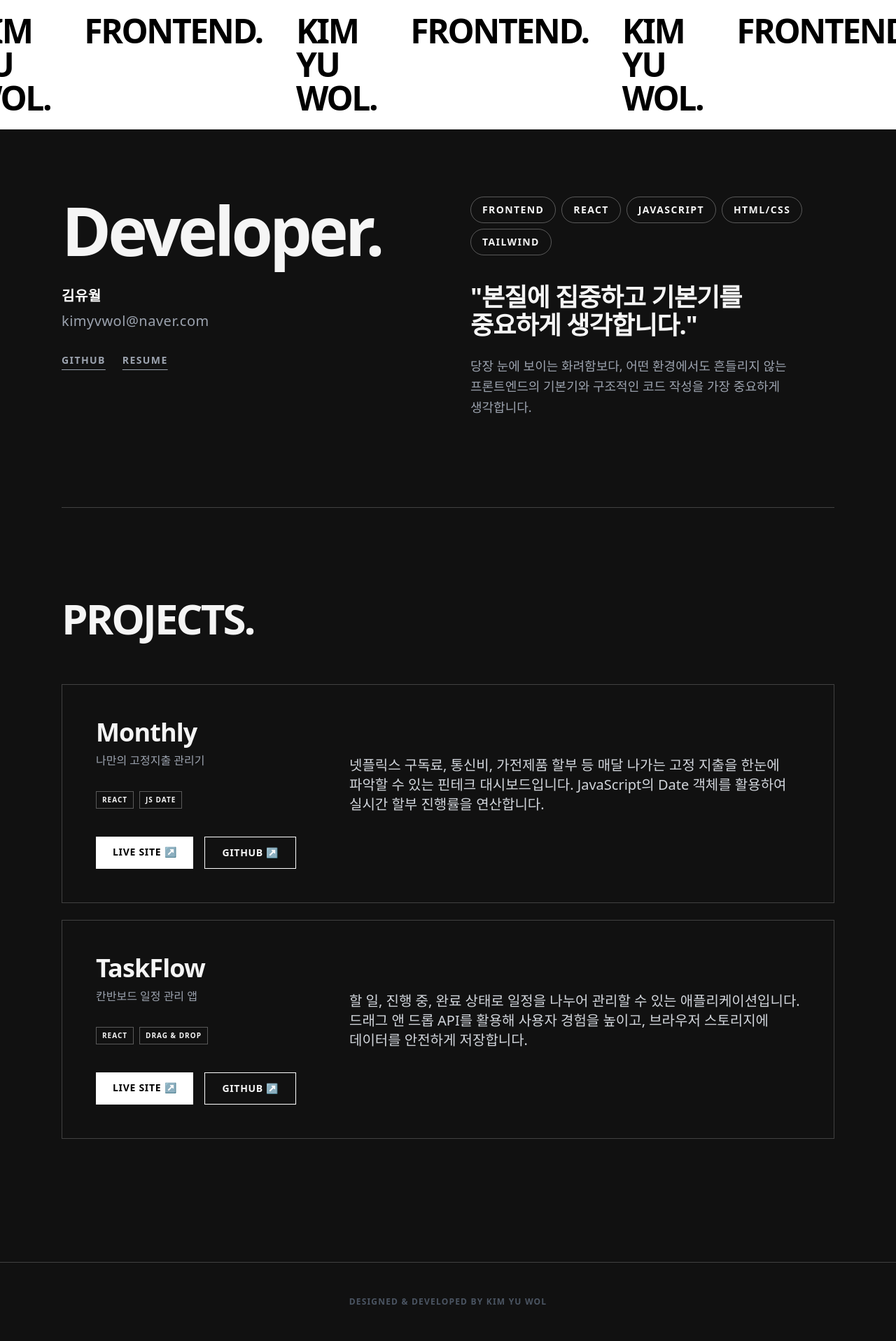
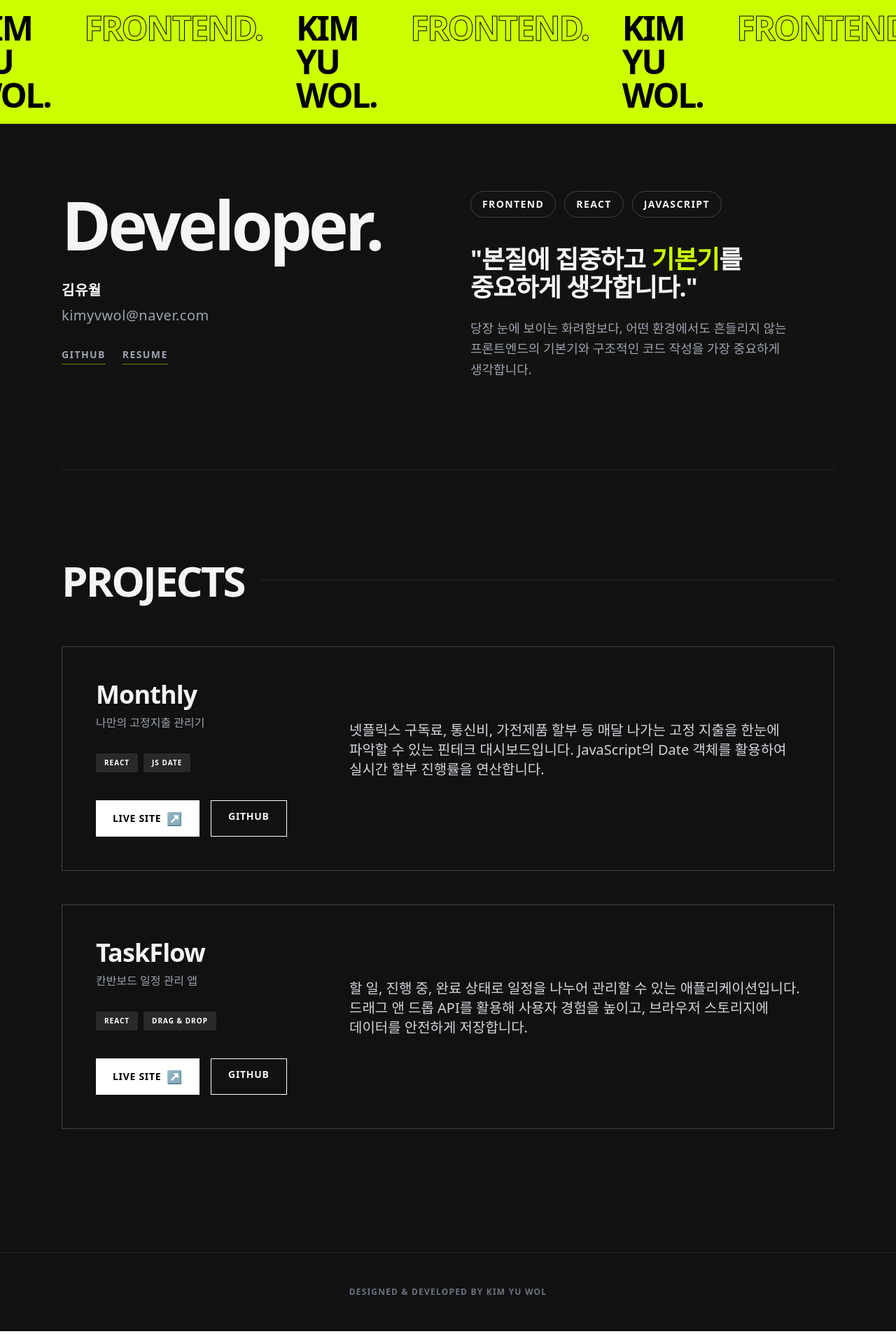
Before and after one commit to kimyvwol-beep/portfolio, a React app: page / in a window 1280 px wide. Shown: the whole page at 70% size. Built offline with nearby package versions, Linux system fonts and the light colour scheme; the HTML template or start-up script is replaced by a standard one.

Commit message:
Update App.jsx

```diff
--- a/src/App.jsx
+++ b/src/App.jsx
@@ -2,58 +2,62 @@ import { useEffect } from "react";
 
 export default function App() {
   return (
-    <div className="min-h-screen bg-[#111111] text-[#f5f5f5] font-sans selection:bg-white selection:text-black">
+    <div className="min-h-screen bg-[#111111] text-[#f5f5f5] font-sans selection:bg-[#ccff00] selection:text-black">
 
-      {/* 1. 무한 텍스트 흐름 (Marquee) 헤더 */}
-      <div className="w-full overflow-hidden border-b border-white/20 py-5 bg-white text-black flex">
-        <div className="w-max flex animate-marquee">
-          <div className="flex gap-12 px-6 text-4xl md:text-5xl font-black tracking-tighter">
-            <span>KIM YU WOL.</span>
-            <span>FRONTEND.</span>
-            <span>KIM YU WOL.</span>
-            <span>FRONTEND.</span>
-            <span>KIM YU WOL.</span>
-            <span>FRONTEND.</span>
+      {/* 1. 무한 텍스트 흐름 (Marquee) 헤더 - 네온 배경 & 외곽선 디자인 추가 */}
+      <div className="w-full overflow-hidden border-b border-white/10 py-4 bg-[#ccff00] text-black flex">
+        <div className="w-max flex animate-marquee items-center">
+          <div className="flex gap-12 px-6 text-4xl md:text-5xl font-black tracking-tighter uppercase">
+            <span>Kim Yu Wol.</span>
+            <span className="text-transparent" style={{ WebkitTextStroke: '1px black' }}>Frontend.</span>
+            <span>Kim Yu Wol.</span>
+            <span className="text-transparent" style={{ WebkitTextStroke: '1px black' }}>Frontend.</span>
+            <span>Kim Yu Wol.</span>
+            <span className="text-transparent" style={{ WebkitTextStroke: '1px black' }}>Frontend.</span>
           </div>
-          <div className="flex gap-12 px-6 text-4xl md:text-5xl font-black tracking-tighter">
-            <span>KIM YU WOL.</span>
-            <span>FRONTEND.</span>
-            <span>KIM YU WOL.</span>
-            <span>FRONTEND.</span>
-            <span>KIM YU WOL.</span>
-            <span>FRONTEND.</span>
+          <div className="flex gap-12 px-6 text-4xl md:text-5xl font-black tracking-tighter uppercase">
+            <span>Kim Yu Wol.</span>
+            <span className="text-transparent" style={{ WebkitTextStroke: '1px black' }}>Frontend.</span>
+            <span>Kim Yu Wol.</span>
+            <span className="text-transparent" style={{ WebkitTextStroke: '1px black' }}>Frontend.</span>
+            <span>Kim Yu Wol.</span>
+            <span className="text-transparent" style={{ WebkitTextStroke: '1px black' }}>Frontend.</span>
           </div>
         </div>
       </div>
 
-      <main className="max-w-6xl mx-auto px-6 py-24">
+      <main className="max-w-6xl mx-auto px-6 py-24 relative">
+
+        {/* 은은한 네온 배경 글로우 (장식용) */}
+        <div className="absolute top-20 right-10 w-64 h-64 bg-[#ccff00] rounded-full mix-blend-overlay filter blur-[150px] opacity-20 pointer-events-none"></div>
 
         {/* 2. 자기소개 섹션 */}
-        <div className="grid grid-cols-1 md:grid-cols-2 gap-16 mb-32 border-b border-white/20 pb-32">
+        <div className="grid grid-cols-1 md:grid-cols-2 gap-16 mb-32 border-b border-white/10 pb-32 relative z-10">
+
           <div className="flex flex-col justify-between">
             <div>
-              <h1 className="text-6xl md:text-8xl font-black mb-8 tracking-tighter">Developer.</h1>
+              <h1 className="text-6xl md:text-8xl font-black mb-8 tracking-tighter hover:text-[#ccff00] transition-colors duration-500 cursor-default">
+                Developer.
+              </h1>
               <div className="space-y-2 text-lg md:text-xl font-medium text-gray-400 tracking-wide">
                 <p className="text-white font-bold">김유월</p>
-                <p className="hover:text-white transition-colors cursor-pointer">kimyvwol@naver.com</p>
+                <p className="hover:text-[#ccff00] transition-colors cursor-pointer">kimyvwol@naver.com</p>
                 <div className="flex gap-6 pt-6 text-sm font-bold tracking-widest">
-                  <a href="https://github.com/kimyvwol-beep" target="_blank" rel="noreferrer" className="underline underline-offset-8 hover:text-white transition-colors uppercase">Github</a>
-                  <a href="#" className="underline underline-offset-8 hover:text-white transition-colors uppercase">Resume</a>
+                  <a href="https://github.com/kimyvwol-beep" target="_blank" rel="noreferrer" className="underline underline-offset-8 hover:text-[#ccff00] transition-colors uppercase decoration-[#ccff00]/50">Github</a>
+                  <a href="#" className="underline underline-offset-8 hover:text-[#ccff00] transition-colors uppercase decoration-[#ccff00]/50">Resume</a>
                 </div>
               </div>
             </div>
           </div>
 
           <div className="flex flex-col justify-end">
-            <div className="flex flex-wrap gap-2 mb-10 text-xs md:text-sm font-bold tracking-widest uppercase">
-              <span className="border border-white/30 px-4 py-2 rounded-full">Frontend</span>
-              <span className="border border-white/30 px-4 py-2 rounded-full">React</span>
-              <span className="border border-white/30 px-4 py-2 rounded-full">Javascript</span>
-              <span className="border border-white/30 px-4 py-2 rounded-full">HTML/CSS</span>
-              <span className="border border-white/30 px-4 py-2 rounded-full">Tailwind</span>
+            <div className="flex flex-wrap gap-3 mb-10 text-xs md:text-sm font-bold tracking-widest uppercase">
+              <span className="border border-white/20 px-4 py-2 rounded-full hover:border-[#ccff00] hover:text-[#ccff00] transition-colors cursor-default">Frontend</span>
+              <span className="border border-white/20 px-4 py-2 rounded-full hover:border-[#ccff00] hover:text-[#ccff00] transition-colors cursor-default">React</span>
+              <span className="border border-white/20 px-4 py-2 rounded-full hover:border-[#ccff00] hover:text-[#ccff00] transition-colors cursor-default">Javascript</span>
             </div>
             <p className="text-3xl md:text-4xl font-bold leading-tight tracking-tight break-keep mb-6">
-              "본질에 집중하고 기본기를 중요하게 생각합니다."
+              "본질에 집중하고 <span className="text-[#ccff00]">기본기</span>를 중요하게 생각합니다."
             </p>
             <p className="text-gray-400 text-lg leading-relaxed break-keep font-light">
               당장 눈에 보이는 화려함보다, 어떤 환경에서도 흔들리지 않는 프론트엔드의 기본기와 구조적인 코드 작성을 가장 중요하게 생각합니다.
@@ -62,26 +66,29 @@ export default function App() {
         </div>
 
         {/* 3. 프로젝트 섹션 */}
-        <div>
-          <h2 className="text-4xl md:text-6xl font-black mb-16 tracking-tighter uppercase">Projects.</h2>
+        <div className="relative z-10">
+          <h2 className="text-4xl md:text-6xl font-black mb-16 tracking-tighter uppercase flex items-center gap-6">
+            Projects <span className="h-[1px] bg-white/10 flex-1"></span>
+          </h2>
 
-          <div className="space-y-6">
+          <div className="space-y-12">
 
             {/* 프로젝트 1: Monthly */}
-            <div className="group border border-white/20 hover:border-white transition-all duration-300 p-8 md:p-12 flex flex-col md:flex-row gap-10">
+            {/* 🔥 카드 호버 시 네온 그림자와 함께 위로 떠오르는 역동적인 애니메이션 */}
+            <div className="group border border-white/20 bg-[#111111] hover:-translate-y-2 hover:shadow-[8px_8px_0px_#ccff00] hover:border-[#ccff00] transition-all duration-300 p-8 md:p-12 flex flex-col md:flex-row gap-10">
               <div className="w-full md:w-1/3">
-                <h3 className="text-3xl md:text-4xl font-black mb-2 tracking-tight">Monthly</h3>
+                <h3 className="text-3xl md:text-4xl font-black mb-2 tracking-tight group-hover:text-[#ccff00] transition-colors">Monthly</h3>
                 <p className="text-gray-400 mb-8 font-medium">나만의 고정지출 관리기</p>
                 <div className="flex flex-wrap gap-2 mb-10">
-                  <span className="text-[10px] uppercase tracking-widest font-bold border border-white/30 px-2 py-1">React</span>
-                  <span className="text-[10px] uppercase tracking-widest font-bold border border-white/30 px-2 py-1">JS Date</span>
+                  <span className="text-[10px] uppercase tracking-widest font-bold bg-white/10 text-white px-3 py-1.5 rounded-sm">React</span>
+                  <span className="text-[10px] uppercase tracking-widest font-bold bg-white/10 text-white px-3 py-1.5 rounded-sm">JS Date</span>
                 </div>
                 <div className="flex gap-4">
-                  <a href="https://monthly-tracker-lyart.vercel.app/" target="_blank" rel="noreferrer" className="text-sm font-bold bg-white text-black px-6 py-3 hover:bg-gray-300 transition-colors uppercase tracking-wider">
-                    Live Site ↗
+                  <a href="https://monthly-tracker-lyart.vercel.app/" target="_blank" rel="noreferrer" className="text-sm font-bold bg-white text-black px-6 py-3 hover:bg-[#ccff00] transition-colors uppercase tracking-wider flex items-center gap-2">
+                    Live Site <span className="text-lg">↗</span>
                   </a>
-                  <a href="https://github.com/kimyvwol-beep/monthly-tracker" target="_blank" rel="noreferrer" className="text-sm font-bold border border-white px-6 py-3 hover:bg-white/10 transition-colors uppercase tracking-wider">
-                    GitHub ↗
+                  <a href="https://github.com/kimyvwol-beep/monthly-tracker" target="_blank" rel="noreferrer" className="text-sm font-bold border border-white px-6 py-3 hover:border-[#ccff00] hover:text-[#ccff00] transition-colors uppercase tracking-wider">
+                    GitHub
                   </a>
                 </div>
               </div>
@@ -93,20 +100,20 @@ export default function App() {
             </div>
 
             {/* 프로젝트 2: TaskFlow */}
-            <div className="group border border-white/20 hover:border-white transition-all duration-300 p-8 md:p-12 flex flex-col md:flex-row gap-10">
+            <div className="group border border-white/20 bg-[#111111] hover:-translate-y-2 hover:shadow-[8px_8px_0px_#ccff00] hover:border-[#ccff00] transition-all duration-300 p-8 md:p-12 flex flex-col md:flex-row gap-10">
               <div className="w-full md:w-1/3">
-                <h3 className="text-3xl md:text-4xl font-black mb-2 tracking-tight">TaskFlow</h3>
+                <h3 className="text-3xl md:text-4xl font-black mb-2 tracking-tight group-hover:text-[#ccff00] transition-colors">TaskFlow</h3>
                 <p className="text-gray-400 mb-8 font-medium">칸반보드 일정 관리 앱</p>
                 <div className="flex flex-wrap gap-2 mb-10">
-                  <span className="text-[10px] uppercase tracking-widest font-bold border border-white/30 px-2 py-1">React</span>
-                  <span className="text-[10px] uppercase tracking-widest font-bold border border-white/30 px-2 py-1">Drag & Drop</span>
+                  <span className="text-[10px] uppercase tracking-widest font-bold bg-white/10 text-white px-3 py-1.5 rounded-sm">React</span>
+                  <span className="text-[10px] uppercase tracking-widest font-bold bg-white/10 text-white px-3 py-1.5 rounded-sm">Drag & Drop</span>
                 </div>
                 <div className="flex gap-4">
-                  <a href="https://taskflow-inky-beta.vercel.app/" target="_blank" rel="noreferrer" className="text-sm font-bold bg-white text-black px-6 py-3 hover:bg-gray-300 transition-colors uppercase tracking-wider">
-                    Live Site ↗
+                  <a href="https://taskflow-inky-beta.vercel.app/" target="_blank" rel="noreferrer" className="text-sm font-bold bg-white text-black px-6 py-3 hover:bg-[#ccff00] transition-colors uppercase tracking-wider flex items-center gap-2">
+                    Live Site <span className="text-lg">↗</span>
                   </a>
-                  <a href="https://github.com/kimyvwol-beep/taskflow" target="_blank" rel="noreferrer" className="text-sm font-bold border border-white px-6 py-3 hover:bg-white/10 transition-colors uppercase tracking-wider">
-                    GitHub ↗
+                  <a href="https://github.com/kimyvwol-beep/taskflow" target="_blank" rel="noreferrer" className="text-sm font-bold border border-white px-6 py-3 hover:border-[#ccff00] hover:text-[#ccff00] transition-colors uppercase tracking-wider">
+                    GitHub
                   </a>
                 </div>
               </div>
@@ -120,7 +127,8 @@ export default function App() {
           </div>
         </div>
       </main>
-      <footer className="border-t border-white/20 py-12 text-center text-gray-600 text-xs font-bold tracking-widest uppercase mt-20">
+
+      <footer className="border-t border-white/10 py-12 text-center text-gray-500 text-xs font-bold tracking-widest uppercase mt-20">
         Designed & Developed by KIM YU WOL
       </footer>
     </div>
```
